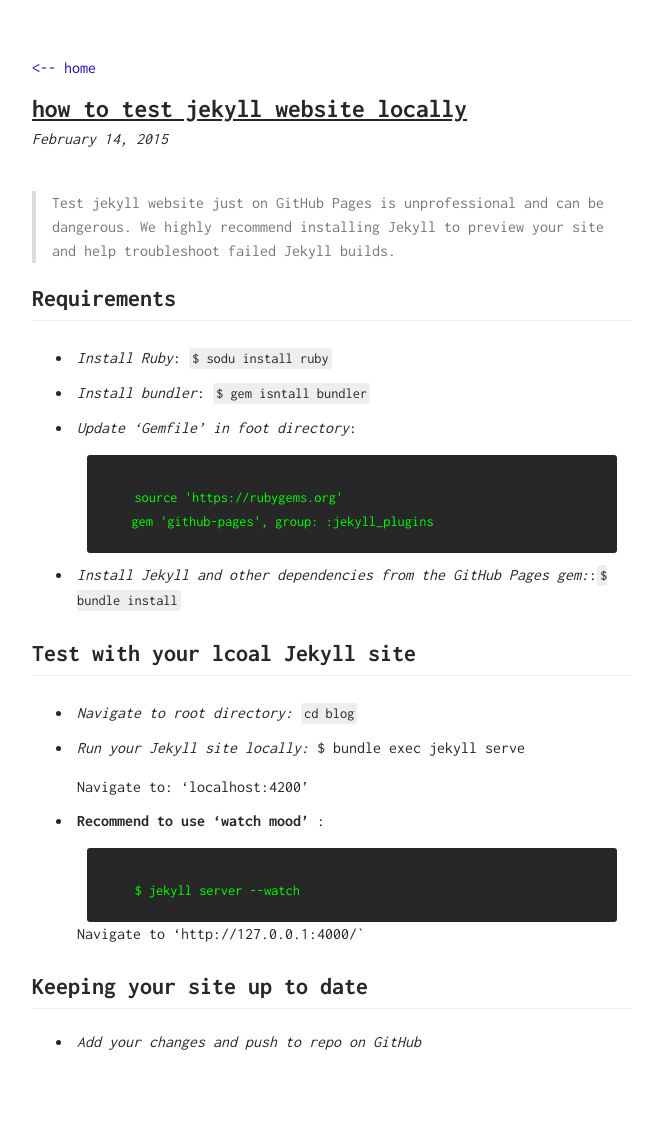
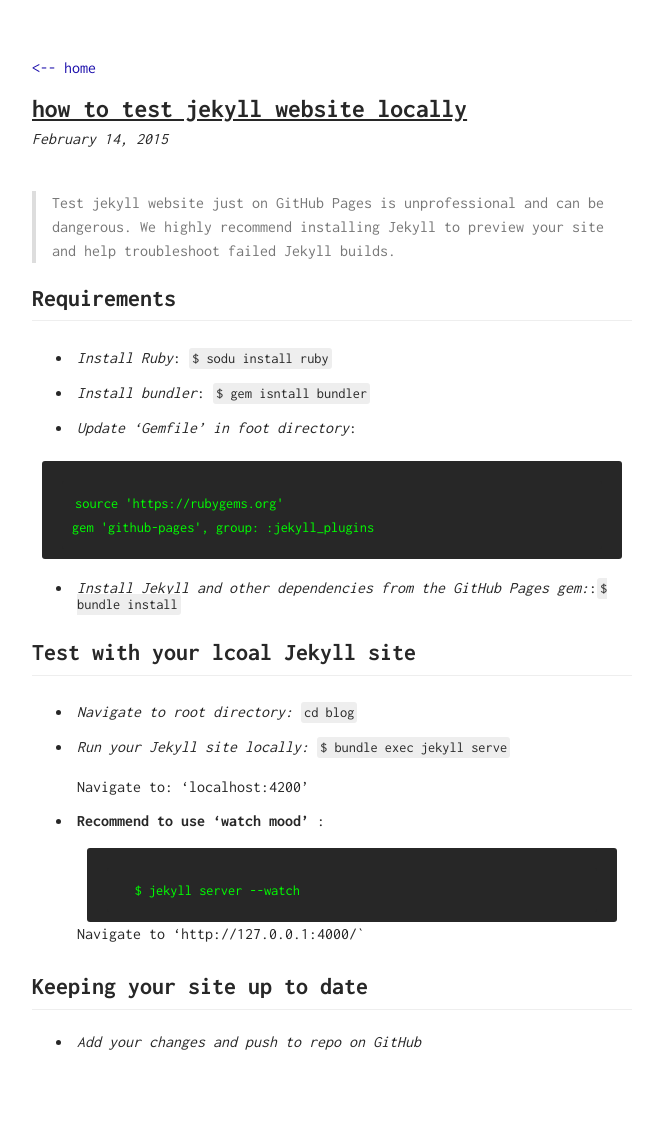
Before and after one commit to mossgreen/blog, a Jekyll site: the page built from _posts/2015-02-14-test-jekyll-website-locally.md, in a window 1280 px wide. Shown: the whole page, without its empty margins (308-971 px from the left). Built offline with Jekyll 4.4.1, drawn with Linux system fonts in a browser that asks for light colours.

Commit message:
Update blog

````diff
--- a/_posts/2015-02-14-test-jekyll-website-locally.md
+++ b/_posts/2015-02-14-test-jekyll-website-locally.md
@@ -15,19 +15,19 @@ Requirements
 
 - *Update 'Gemfile' in foot directory*:
 
-    ```
-    source 'https://rubygems.org'
-    gem 'github-pages', group: :jekyll_plugins
-    ```
+```
+source 'https://rubygems.org'
+gem 'github-pages', group: :jekyll_plugins
+```
 
-* *Install Jekyll and other dependencies from the GitHub Pages gem:*:`$ bundle install`
+- *Install Jekyll and other dependencies from the GitHub Pages gem:*:`$ bundle install`
 
 Test with your lcoal Jekyll site
 ---
 
 - *Navigate to root directory:* `cd blog`
 
-- *Run your Jekyll site locally:* $ bundle exec jekyll serve
+- *Run your Jekyll site locally:* `$ bundle exec jekyll serve`
 
     Navigate to: 'localhost:4200'
 
````
